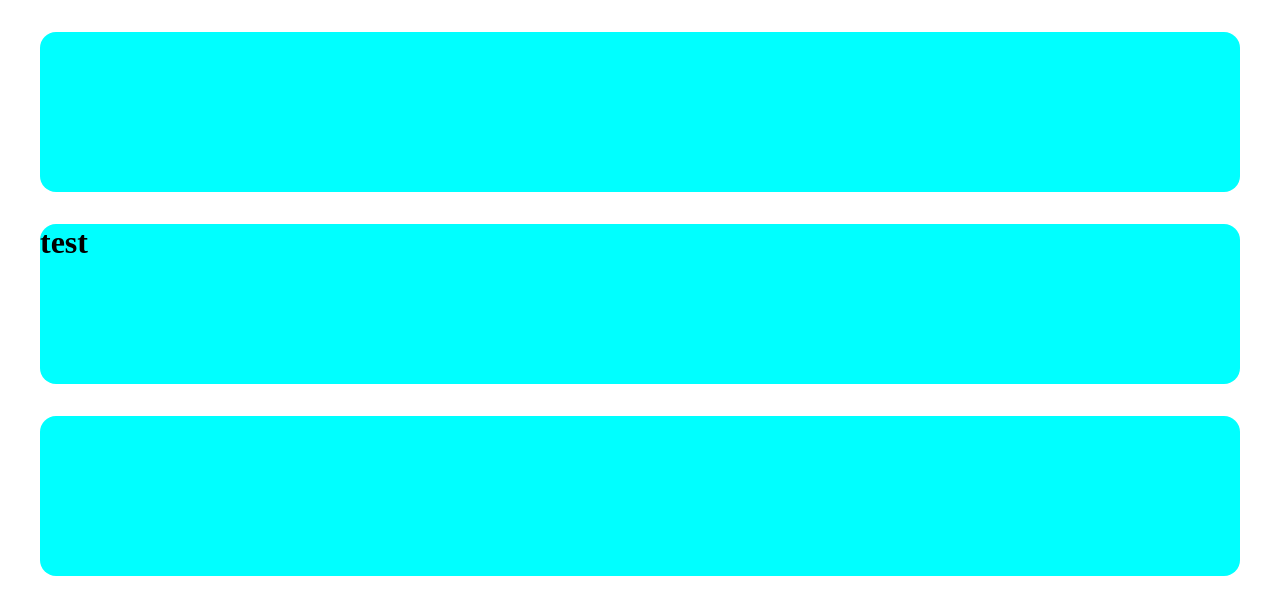
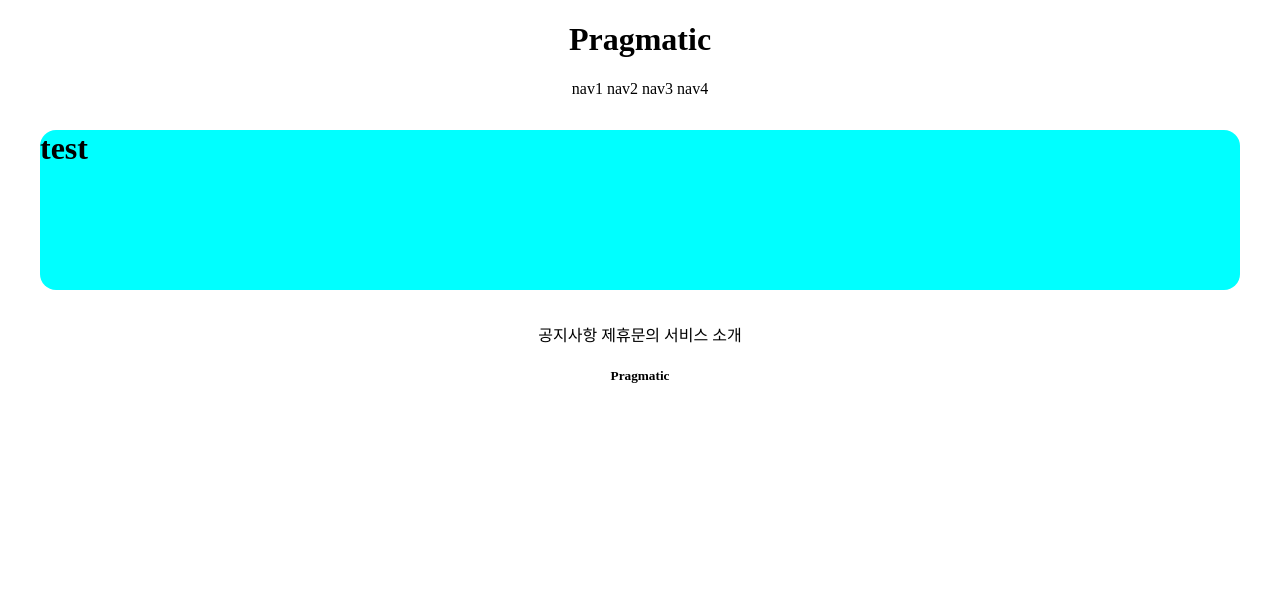
Before and after one commit to hanbitgoun/djangoproject_01, a Django app: page /accounts/hello_world/ in a window 1280 px wide. Shown: the top 615 px of the page. Run offline with Django 3.2, Linux system fonts and the light colour scheme; parts of the project's set-up code (start-up, migrations or seed data) failed here and were passed over.

Commit message:
20210705_w commit_2

```diff
--- a/templates/footer.html
+++ b/templates/footer.html
@@ -1,3 +1,10 @@
-<div style="height: 10rem; background-color: aqua; margin: 2rem; border-radius: 1rem;">
-
+<div style="text-align: center">
+    <div>
+        <span>공지사항</span>
+        <span>제휴문의</span>
+        <span>서비스 소개</span>
+    </div>
+    <div>
+        <h5>Pragmatic</h5>
+    </div>
 </div>
--- a/templates/header.html
+++ b/templates/header.html
@@ -1,3 +1,13 @@
-<div style="height: 10rem; background-color: aqua; margin: 2rem; border-radius: 1rem;">
-
+<div style = 'text-align: center'>
+    <div>
+        <h1>
+            Pragmatic
+        </h1>
+    </div>
+    <div>
+        <span>nav1</span>
+        <span>nav2</span>
+        <span>nav3</span>
+        <span>nav4</span>
+    </div>
 </div>
```
